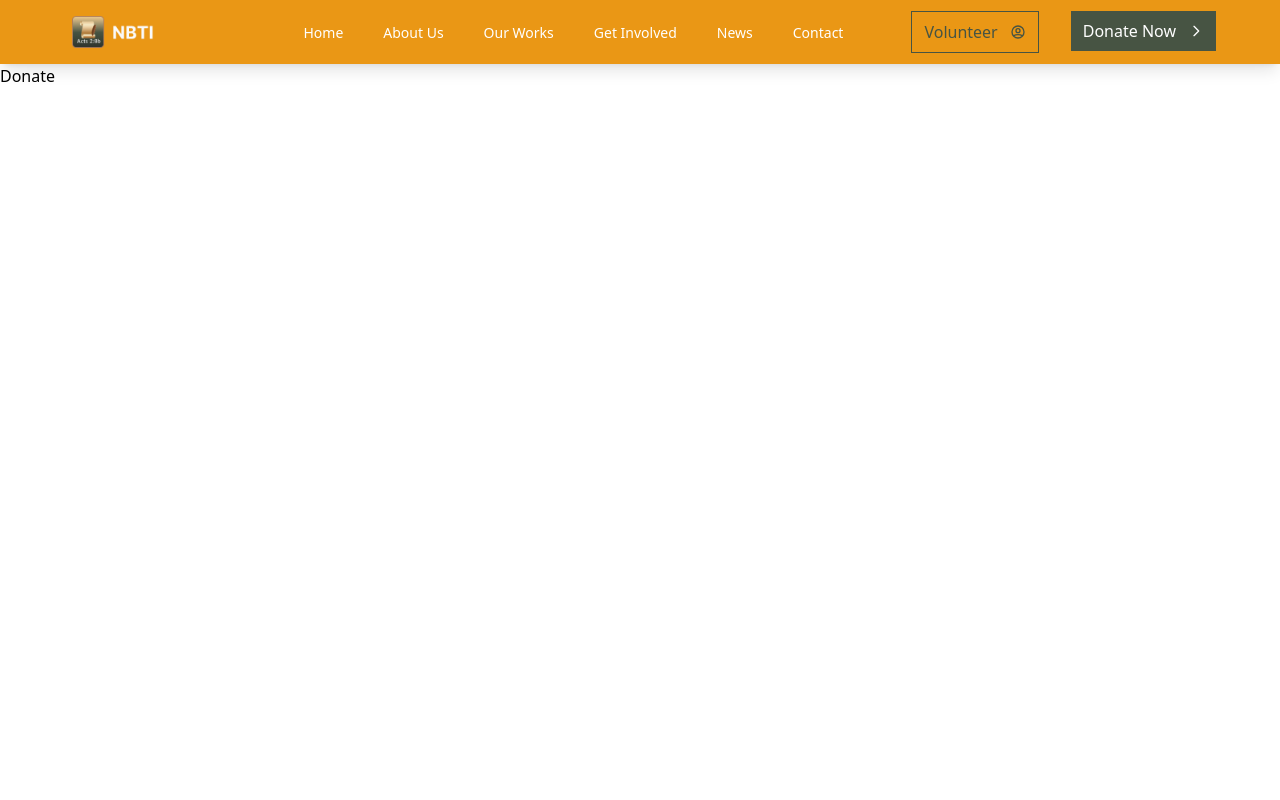
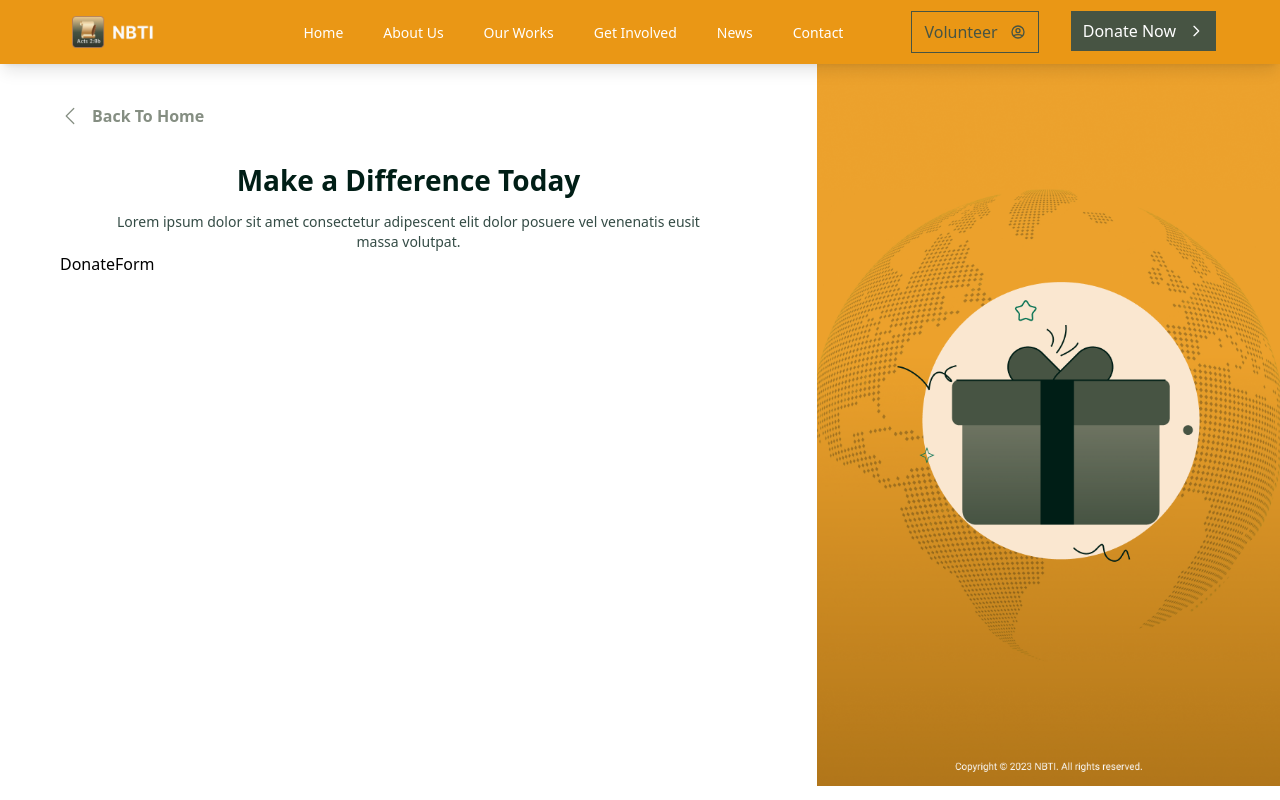
Before and after one commit to Bitrus-Dzakwa/NBTI-Project, a React (Vite) app: page /donate in a window 1280 px wide. Built offline with nearby package versions, Linux system fonts and the light colour scheme; the HTML template or start-up script is replaced by a standard one; a web font is replaced by a local one.

Commit message:
Added: "donate" page initialization and assets

```diff
--- /dev/null
+++ b/src/components/DonateForm.jsx
@@ -0,0 +1,8 @@
+
+function DonateForm() {
+  return (
+    <div>DonateForm</div>
+  )
+}
+
+export default DonateForm
--- /dev/null
+++ b/src/components/DonateHeader.jsx
@@ -0,0 +1,25 @@
+
+import { memo } from "react";
+import { BsChevronLeft } from "react-icons/bs";
+import { Link } from "react-router-dom";
+
+
+
+const DonateHeader = memo(function DonateHeader() {
+  return (
+    <>
+      <Link to="/">
+        <h3 className="text-greengray-100 font-semibold flex items-center gap-3">
+          <BsChevronLeft size={20} />
+          Back To Home
+        </h3>
+      </Link>
+      <header className="flex flex-col gap-3 px-10 mt-8 text-center">
+        <h3 className="text-center text-darkishtext-100 text-[1.75rem] leading-10 font-bold" > Make a Difference Today </h3>
+        <p className="text-sm font-normal text-[#001e16cc]">Lorem ipsum dolor sit amet consectetur adipescent elit dolor posuere vel venenatis eusit massa volutpat. </p>
+      </header>
+    </>
+  )
+})
+
+export default DonateHeader
--- /dev/null
+++ b/src/components/DonateSection.jsx
@@ -0,0 +1,24 @@
+
+import DonatePageIMG from "../assets/Donate-page-img.png"
+import DonateForm from "./DonateForm";
+import DonateHeader from "./DonateHeader";
+
+
+function DonateSection() {
+    return (
+        <div className="flex ">
+
+            <section className="pt-10 px-5 md:px-[3.75rem]">
+                <DonateHeader />
+                <DonateForm />
+            </section>
+
+            <section className="w-2/5 hidden md:block">
+                <img src={DonatePageIMG} alt="Generic Image of people holding hands" />
+            </section>
+
+        </div>
+    )
+}
+
+export default DonateSection
--- a/src/pages/Donate.jsx
+++ b/src/pages/Donate.jsx
@@ -1,5 +1,11 @@
+import DonateSection from "../components/DonateSection";
+
 function Donate() {
-  return <div>Donate</div>;
+  return (
+    <div>
+      <DonateSection />
+    </div>
+  );
 }
 
 export default Donate;
```
Also changed, not shown: src/assets/Donate-page-img.png (added).
